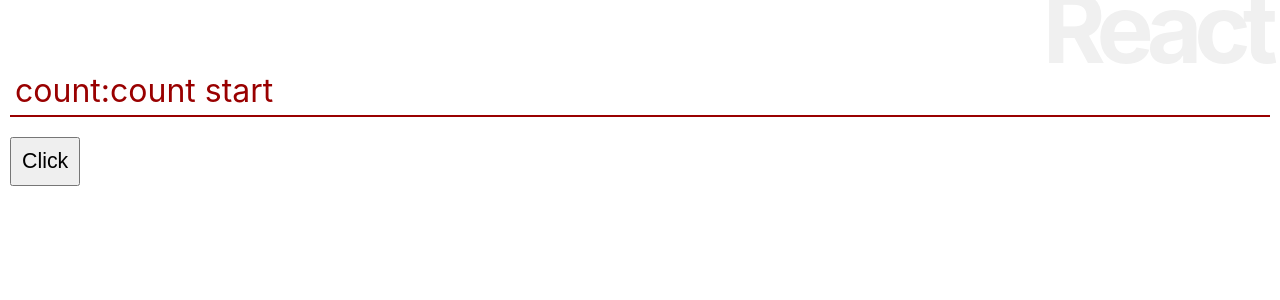
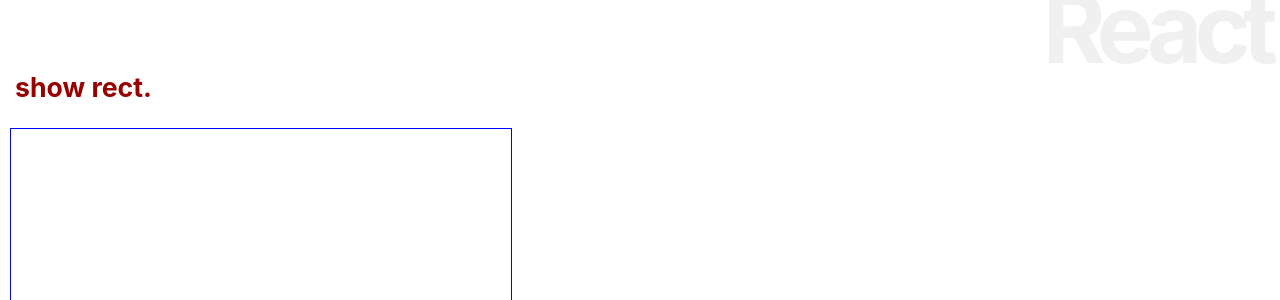
Before and after one commit to takapan2/practice_react, a React (Create React App) app: page / in a window 1280 px wide. Shown: the top 300 px of the page. Built offline with nearby package versions, Linux system fonts and the light colour scheme.

Commit message:
list3-23

```diff
--- a/src/App.js
+++ b/src/App.js
@@ -3,54 +3,52 @@
 import "./App.css";
 
 class App extends Component {
-  msgStyle1 = {
-    fontSize: "24pt",
+  data = [];
+  msgStyle = {
+    fontSize: "20pt",
     color: "#900",
     margin: "20px 0",
     padding: "5px",
-    borderBottom: "2px solid #900",
   };
-  msgStyle2 = {
-    fontSize: "20pt",
-    color: "white",
-    backgroundColor: "#900",
-    margin: "20px 0",
-    padding: "5px",
-    borderBottom: "2px solid #900",
-  };
-  btnStyle = {
-    fontSize: "16pt",
-    padding: "10px",
+
+  area = {
+    width: "500px",
+    height: "500px",
+    border: "1px solid blue",
   };
   constructor(props) {
     super(props);
     this.state = {
-      counter: 0,
-      msg: "count start",
-      flg: "true",
+      list: this.data,
     };
     this.doAction = this.doAction.bind(this);
   }
 
-  doAction() {
-    this.setState((state) => ({
-      counter: state.counter + 1,
-      msg: state.counter,
-      flg: !state.flg,
-    }));
+  doAction(e) {
+    let x = e.pageX;
+    let y = e.pageY;
+    this.data.push({ x: x, y: y });
+    this.setState({ list: this.data });
+  }
+  draw(d) {
+    let s = {
+      position: "absolute",
+      left: d.x - 25 + "px",
+      top: d.y - 25 + "px",
+      width: "50px",
+      height: "50px",
+      backgroundColor: "#66f3",
+    };
+    return <div style={s}></div>;
   }
   render() {
     return (
       <div>
         <h1>React</h1>
-        {this.state.flg ? (
-          <p style={this.msgStyle1}>count:{this.state.msg}</p>
-        ) : (
-          <p style={this.msgStyle2}>{this.state.msg}です。</p>
-        )}
-        <button style={this.btnStyle} onClick={this.doAction}>
-          Click
-        </button>
+        <h2 style={this.msgStyle}>show rect.</h2>
+        <div style={this.area} onClick={this.doAction}>
+          {this.data.map((value) => this.draw(value))}
+        </div>
       </div>
     );
   }
```
